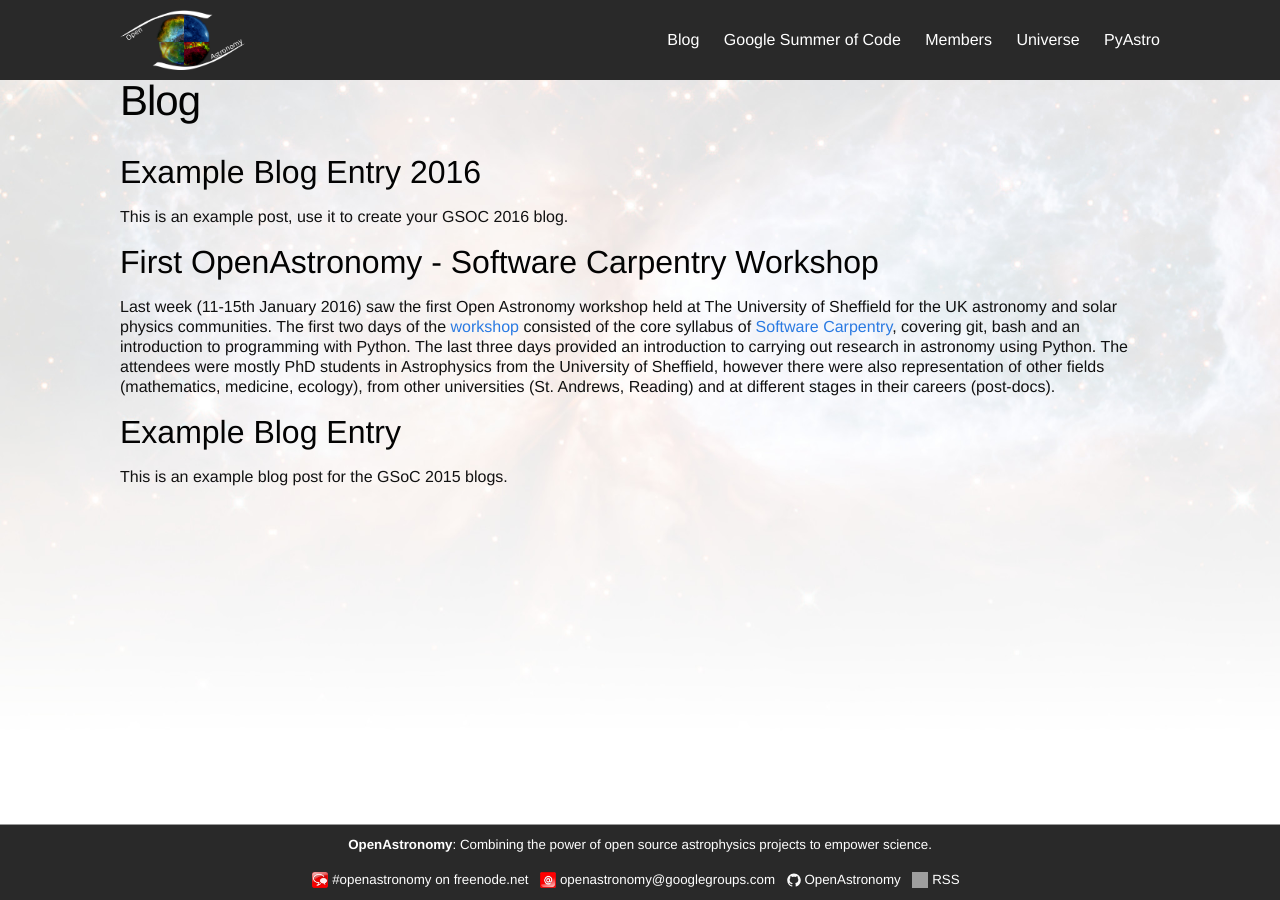
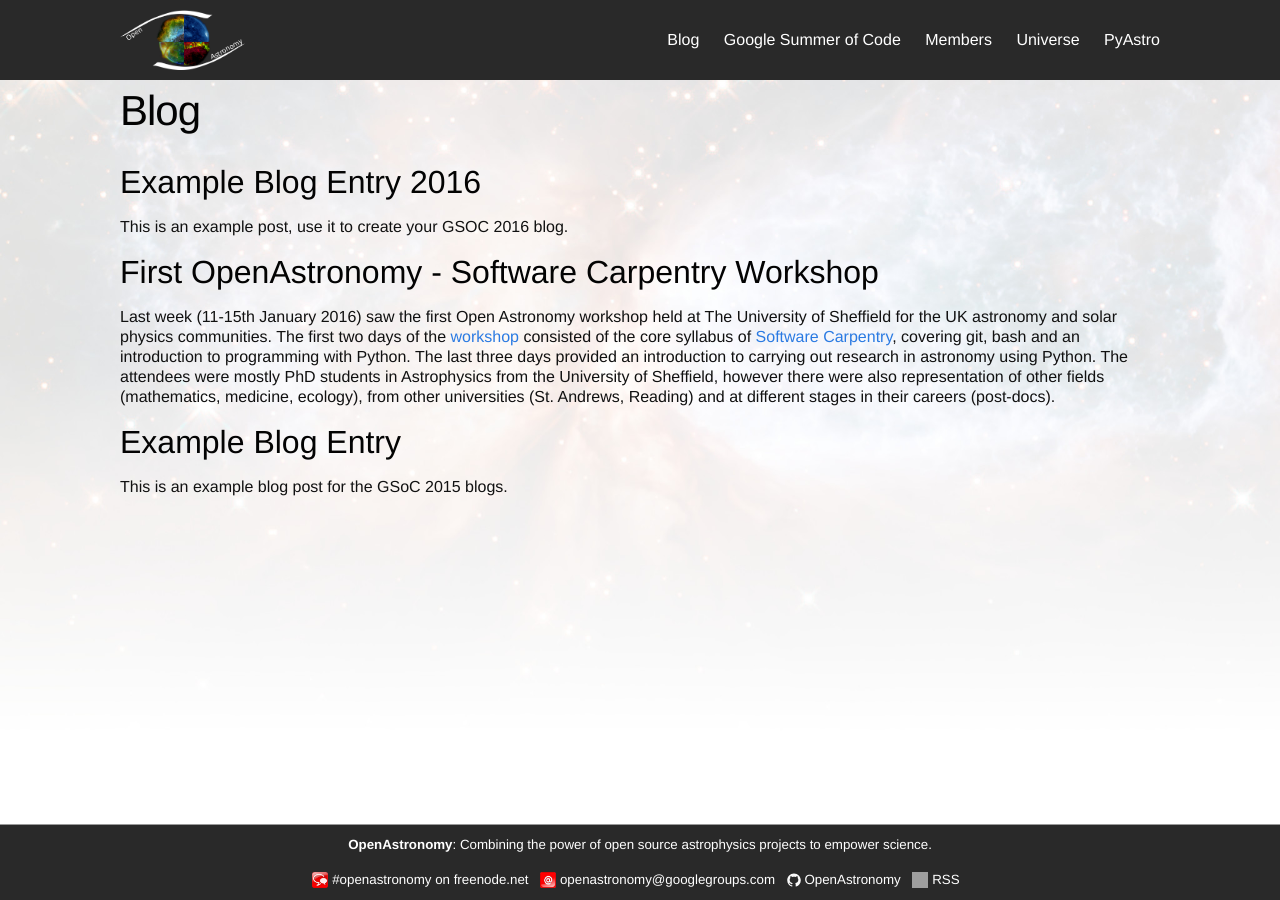
Before and after one commit to OpenAstronomy/openastronomy.github.io, a Jekyll site: the page built from blog.md, in a window 1280 px wide. Built offline with Jekyll 4.4.1, drawn with Linux system fonts in a browser that asks for light colours; nearby versions of some CDN libraries; grey boxes are pictures that could not be loaded.

Commit message:
mobile hacks

```diff
--- a/_sass/_base.scss
+++ b/_sass/_base.scss
@@ -174,6 +174,10 @@ pre {
     }
 }
 
+.page-content > .wrapper {
+    padding-top: 10px;
+}
+
 
 
 /**
--- a/_sass/_layout.scss
+++ b/_sass/_layout.scss
@@ -7,6 +7,7 @@
 
     // Positioning context for the mobile navigation icon
     position: relative;
+    z-index: 100;
 }
 
 .site-title {
```
